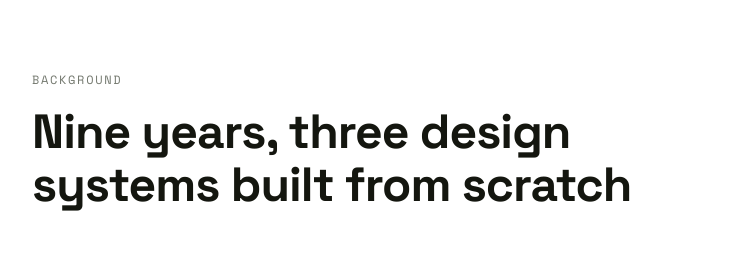
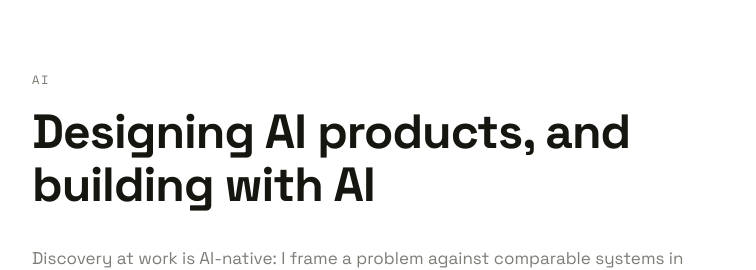
Before and after one commit to mohabhobz/mohabhany, a Next.js app: page / in a window 1280 px wide. Shown: the part 2450-2720 px from the top of the page, without its empty margins (50-806 px from the left). Built offline with nearby package versions, Linux system fonts and the light colour scheme; no server answers; the database is empty.

Commit message:
Add the AI section

```diff
--- a/app/page.tsx
+++ b/app/page.tsx
@@ -13,6 +13,10 @@ type Site = {
   intro: { eyebrow: string; headline: string; lead: string; note: string };
   clients: { label: string; title: string; note: string; items: { name: string; logo: string }[] };
   work: { label: string; title: string };
+  ai: {
+    label: string; title: string; note: string;
+    items: { name: string; href: string; logo: string; line: string }[];
+  };
   career: {
     label: string; title: string;
     roles: { company: string; title: string; period: string; place: string; line: string; logo?: string }[];
@@ -106,6 +110,42 @@ export default async function Home() {
 
       </section>
 
+      {/* ---------------- AI ---------------- */}
+      <section id="ai" className="page section-block">
+        <Reveal>
+          <h2 className="t-label">{site.ai.label}</h2>
+          <p className="t-section-title section-title">{site.ai.title}</p>
+        </Reveal>
+        <Reveal delay={1}>
+          <p className="t-body ai-note">{site.ai.note}</p>
+        </Reveal>
+
+        <ul className="entries">
+          {site.ai.items.map((a, i) => (
+            <Reveal as="li" key={a.name} delay={(i % 3) as 0 | 1 | 2}>
+              <div className="entry">
+                <div className="entry__mark">
+                  {a.logo && <img src={a.logo} alt="" />}
+                </div>
+                <div className="entry__body">
+                  <p className="t-h3">
+                    {a.href ? (
+                      /* A live URL is the whole point of this section: the
+                         2026 screening question is whether the thing is
+                         traceable, not whether it is described well. */
+                      <a href={a.href} target="_blank" rel="noopener noreferrer" className="entry__link">
+                        {a.name} <span aria-hidden="true">↗</span>
+                      </a>
+                    ) : a.name}
+                  </p>
+                  <p className="t-body entry__line">{a.line}</p>
+                </div>
+              </div>
+            </Reveal>
+          ))}
+        </ul>
+      </section>
+
       {/* ---------------- BACKGROUND ---------------- */}
       <section id="background" className="page section-block">
         <Reveal>
--- a/components/ui/SiteNav.tsx
+++ b/components/ui/SiteNav.tsx
@@ -7,6 +7,7 @@ const LINKS = [
   { id: "intro",      label: "Intro" },
   { id: "worked",     label: "Worked with" },
   { id: "work",       label: "Work" },
+  { id: "ai",         label: "AI" },
   { id: "background", label: "Background" },
   { id: "consulting", label: "Consulting" },
   { id: "contact",    label: "Contact" },
--- a/content/site.json
+++ b/content/site.json
@@ -68,6 +68,41 @@
     ],
     "title": "Teams across Egypt, the Gulf and beyond"
   },
+  "work": {
+    "label": "Work",
+    "title": "Selected projects"
+  },
+  "ai": {
+    "label": "AI",
+    "title": "Designing AI products, and building with AI",
+    "note": "Discovery at work is AI-native: I frame a problem against comparable systems in minutes, produce wireframes live in the same session with the PM, then run an agent that audits the designs against the requirement before hand-off. The things below are what came out of working that way.",
+    "items": [
+      {
+        "name": "Design-System Generator",
+        "href": "",
+        "logo": "",
+        "line": "Generates a complete design system from brand input: tokens, components, themes. A canvas turns a written business request into on-brand screens, and exports in one click to Figma and to code on GitHub. In use by my team at b_labs."
+      },
+      {
+        "name": "Agarly",
+        "href": "https://agaarly.com",
+        "logo": "",
+        "line": "A rental marketplace, designed and shipped solo using AI across the whole stack: front end, back end, database, hosting, admin panel, and a CRM with customer analytics. Live and running."
+      },
+      {
+        "name": "Iconoro",
+        "href": "",
+        "logo": "",
+        "line": "An AI-generated 3D illustration library. Ten thousand consistent, searchable illustrations per pack, held to one visual language across the set. Launching soon."
+      },
+      {
+        "name": "AIX, Dubai Police",
+        "href": "",
+        "logo": "/logos/dubai-police.jpeg",
+        "line": "Conversational AI as a government service: citizens ask about any service in natural language and are guided to completion. I improved the product and built its design system from scratch, to Dubai Government and WCAG standards."
+      }
+    ]
+  },
   "career": {
     "label": "Background",
     "roles": [
@@ -105,25 +140,6 @@
       }
     ],
     "title": "Nine years, three design systems built from scratch"
-  },
-  "contact": {
-    "label": "Contact",
-    "headline": "Say hello",
-    "email": "mohab_hany@outlook.com",
-    "links": [
-      {
-        "label": "LinkedIn",
-        "href": "https://www.linkedin.com/in/mohab-mohamed-6ba959a8/"
-      },
-      {
-        "label": "UX Five on YouTube",
-        "href": "https://www.youtube.com/@UXFive"
-      },
-      {
-        "label": "Portfolio archive",
-        "href": "https://mohabhany.myportfolio.com"
-      }
-    ]
   },
   "consulting": {
     "label": "Consulting & contract",
@@ -208,8 +224,23 @@
     ],
     "title": "Product work delivered alongside the full-time roles"
   },
-  "work": {
-    "label": "Work",
-    "title": "Selected projects"
+  "contact": {
+    "label": "Contact",
+    "headline": "Say hello",
+    "email": "mohab_hany@outlook.com",
+    "links": [
+      {
+        "label": "LinkedIn",
+        "href": "https://www.linkedin.com/in/mohab-mohamed-6ba959a8/"
+      },
+      {
+        "label": "UX Five on YouTube",
+        "href": "https://www.youtube.com/@UXFive"
+      },
+      {
+        "label": "Portfolio archive",
+        "href": "https://mohabhany.myportfolio.com"
+      }
+    ]
   }
 }
--- a/styles/globals.css
+++ b/styles/globals.css
@@ -964,7 +964,7 @@ button { font: inherit; color: inherit; background: none; border: none; cursor:
 }
 
 /* Anchors must not land under the sticky bar. */
-#intro, #worked, #work, #background, #consulting, #contact { scroll-margin-top: var(--nav-h); }
+#intro, #worked, #work, #ai, #background, #consulting, #contact { scroll-margin-top: var(--nav-h); }
 
 @media (max-width: 720px) {
   .site-nav__list { gap: var(--space-4); }
@@ -1072,3 +1072,17 @@ button { font: inherit; color: inherit; background: none; border: none; cursor:
 .p-row__go { display: flex; gap: var(--space-4); }
 .p-row__go a { color: var(--color-ink); opacity: .6; }
 .p-row__go a:hover { opacity: 1; color: var(--color-accent-text); }
+
+/* ---- AI section --------------------------------------------------
+   The note carries the claim that matters — how the work is done — and
+   the entries below are the evidence for it. Sits above the list rather
+   than inside it, because it is true of all four. */
+.ai-note {
+  margin-top: var(--space-8);
+  max-width: 66ch;
+  opacity: .8;
+}
+
+.entry__link { color: var(--color-ink); }
+.entry__link:hover { color: var(--color-accent-text); }
+.entry__link span { font-size: .7em; opacity: .6; }
```
